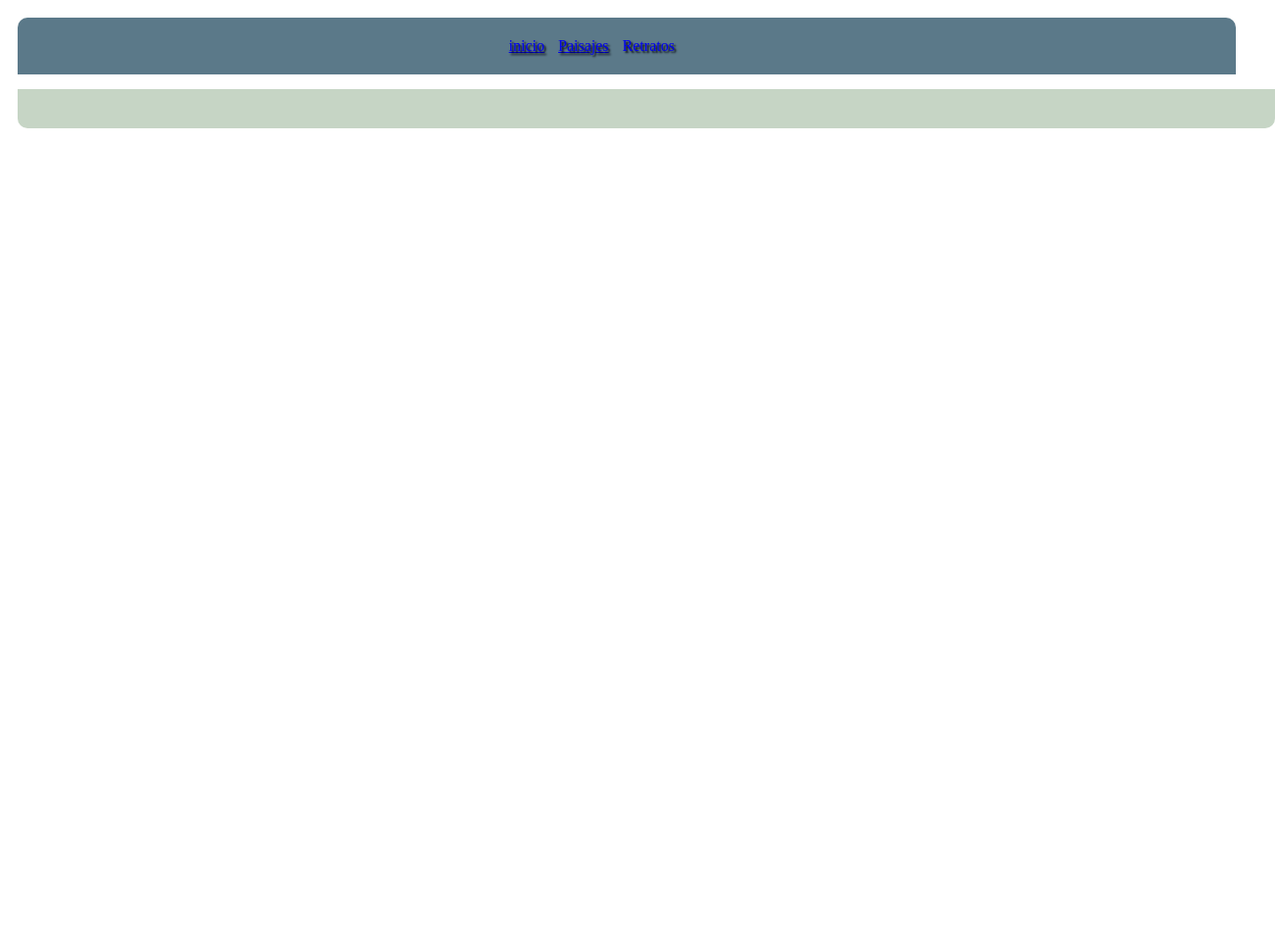
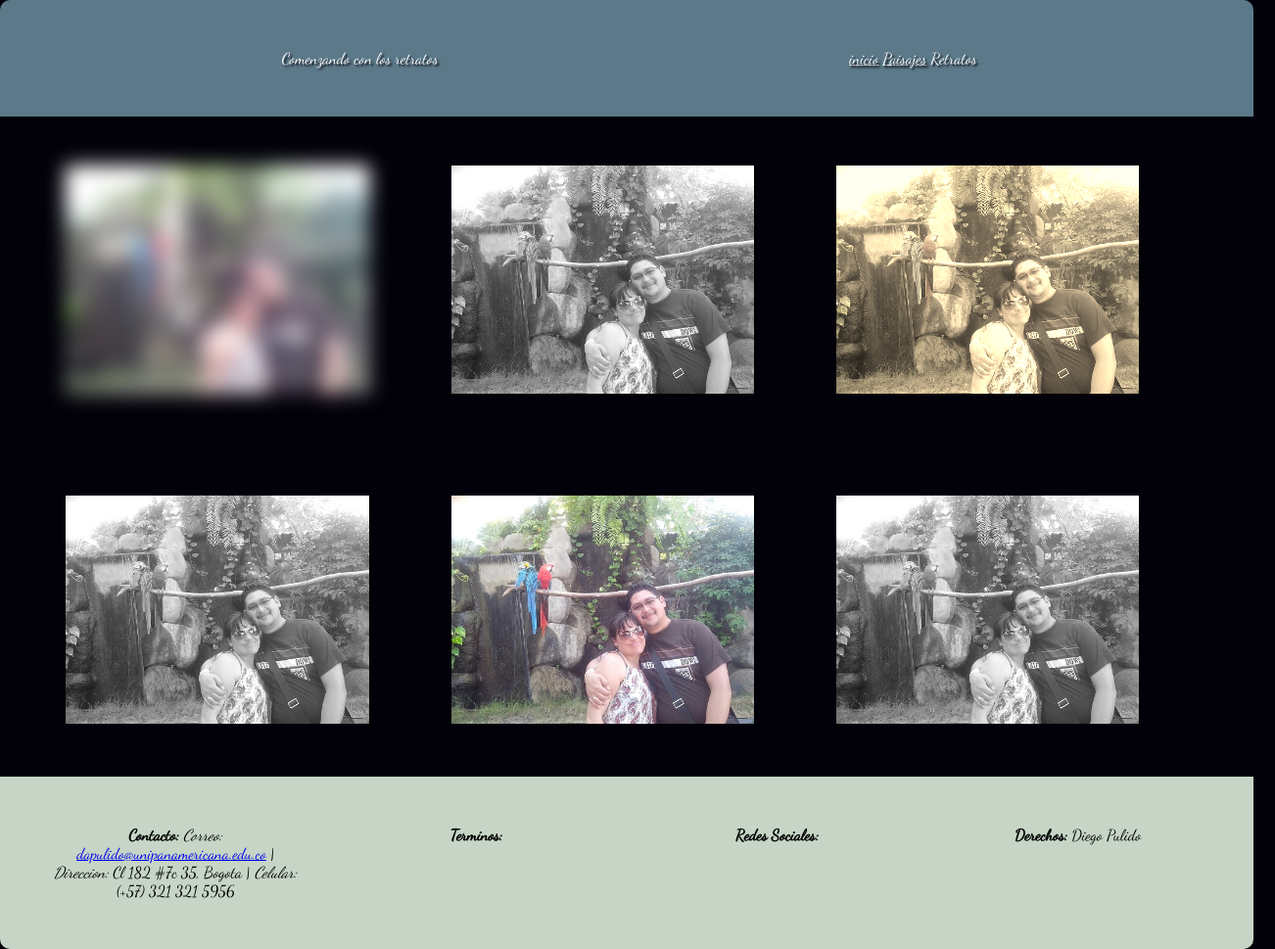
Before and after one commit to dpulido/FinalCSS, a plain HTML site: page html/retratos.html in a window 1280 px wide. Shown: the whole page at 98% size, 1302 px wide, since content can reach past the window. Before the commit the page ends 800 px from the top, so only its background shows below. Drawn offline with Linux system fonts and the light colour scheme; files that its build step writes are made by us from their sources.

Commit message:
Imagenes y toques finales
Agregando las imagenes finales, haciendo los ajustes vizuales rqueridos por Next U

```diff
--- a/css/masterdp.css
+++ b/css/masterdp.css
@@ -1,6 +1,10 @@
 /*Aplica a todas las paginas*/
 *{
 	margin:0;
+	font-family: 'Dancing Script', cursive;
+}
+body{
+	background: #02010a;
 }
 #wrapper{
 	width: 100%;
@@ -56,6 +60,7 @@ article{
 }
 img{
 	width: 90%;
+	box-shadow: 2px 2px 2px #02010a;
 }
 #pie{
 	width: 100%;
@@ -67,20 +72,23 @@ img{
 }
 #img_izq{
 	background-color: #d5c75f;
+	border: 1px;
 	width: 50%;
 }
 #img_izq:hover{
 	transform: rotate(10deg);
 	transition-duration: 1s;
-	box-shadow: 30px 30px 30px black;
+	box-shadow: 2px 2px 2px #82c3a6;
 }
 #img_der{
 	background-color: #d5c75f;
+	border: 1px;
 	width: 50%;
 }
 #img_der:hover{
 	transform: translate(20px, -5px);
 	transition-duration: 1s;
+	box-shadow: 2px 2px 2px #82c3a6;
 }
 /*Imagenes paisajes*/
 .paisajes_1_3 div{
@@ -90,6 +98,18 @@ img{
 	width: 28%;
 	height: auto;
 }
+#paisajes_1{
+	-webkit-filter:blur(10px);
+	filter: blur(10px);
+}
+#paisajes_2, #paisajes_4, #paisajes_6{
+	-webkit-filter:grayscale(100%);
+	filter: grayscale(100%);
+}
+#paisajes_3{
+	-webkit-filter:sepia(80%);
+	filter: sepia(90%);
+}
 .paisajes_4_6 div{
 	padding: 2%;
 	text-align: center;
@@ -97,7 +117,15 @@ img{
 	width: 28%;
 	height: auto;
 }
+#paisajes_5{
+
+}
 /*
+@media screen and (max-height: 960px){
+wrapper{
+height: 250px;
+}
+}
 */
 /*Media para todos*/
 @media screen and (max-width: 960px){
--- a/html/retratos.html
+++ b/html/retratos.html
@@ -2,24 +2,92 @@
 <html lang="es" dir="ltr">
 <head>
      <meta charset="utf-8">
-    <title>Comenzando con la Fotografía</title>
+     <title>dp | Comenzando con la fotografía</title>
+     <link href="../css/masterdp.css" type="text/css" rel="stylesheet">
      <meta name="viewport" content="width=device-width,user-scalable=no">
      <meta charset="autor" content="Diego Pulido">
      <meta charset="description" content="Comenzando con la Fotografía">
      <meta name="keywords" content="album, fotos, NextU">
-    <link rel="stylesheet" href="../css/master.css">
+     <link href="https://fonts.googleapis.com/css?family=Dancing+Script" rel="stylesheet">
 </head>
-  <body>
+<body class="cuerpo">
+  <div id="wrapper">
+    <section>
       <header>
+        <article id="cabeza">
+          <div id="encabezado">
+            Comenzando con los retratos
+          </div>
+          <div id="encabezado_nav">
             <nav>
+              <ul>
+                <li>
                   <a class="link" href="../index.html">inicio</a>
+                </li>
+                <li>
                   <a class="link" href="paisajes.html">Paisajes</a>
+                </li>
+                <li>
                   <a class="link" style="text-decoration:none" href="retratos.html">Retratos</a>
+                </li>
+              </ul>
             </nav>
+          </div>
+        </article>
+      </header>
 
-    </header>
+        <article class="paisajes_1_3">
+          <div id="paisajes_1">
+            <img src="../imagenes/retratos.jpg" alt="paisajes_1">
+          </div>
+          <div id="paisajes_2">
+            <img src="../imagenes/retratos.jpg" alt="paisajes_2">
+          </div>
+          <div id="paisajes_3">
+            <img src="../imagenes/retratos.jpg" alt="paisajes_3">
+          </div>
+        </article>
+        <article class="paisajes_4_6">
+          <div id="paisajes_4">
+            <img src="../imagenes/retratos.jpg" alt="paisajes_4">
+          </div>
+          <div id="paisajes_5">
+            <img src="../imagenes/retratos.jpg" alt="paisajes_5">
+          </div>
+          <div id="paisajes_6">
+            <img src="../imagenes/retratos.jpg" alt="paisajes_6">
+          </div>
+        </article>
+
       <footer>
-
+        <article id="pie">
+          <div class="footer_col1">
+            <p>
+              <strong>Contacto: </strong>
+              <em>Correo: </em><a href="mailto:dapulido@unipanamericana.edu.co?subject=feedback">dapulido@unipanamericana.edu.co</a>  |
+              <em>Direccion:</em> Cl 182 #7c 35, Bogota |
+              <em>Celular: </em>(+57) 321 321 5956
+            </p>
+          </div>
+          <div class="footer_col2">
+            <p>
+              <strong>Terminos: </strong>
+            </p>
+          </div>
+          <div class="footer_col3">
+            <p>
+              <strong>Redes Sociales: </strong>
+            </p>
+          </div>
+          <div class="footer_col4">
+            <p>
+              <strong>Derechos: </strong>
+              Diego Pulido
+            </p>
+          </div>
+      </article>
       </footer>
+    </section>
+  </div>
 </body>
 </html>
```
Also changed, not shown: html/paisajes.html (+7 -7 lines), index.html (+12 -8 lines), imagenes/imagen.jpg (added), imagenes/paisajes.jpg (added), imagenes/periodico.png (deleted), imagenes/retratos.jpg (added). Lines whose indentation alone changed are shown as unchanged.
